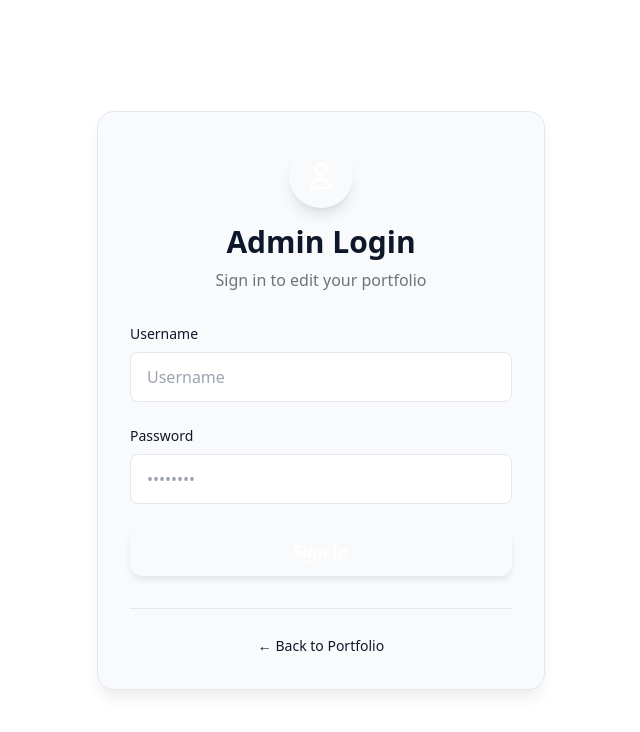
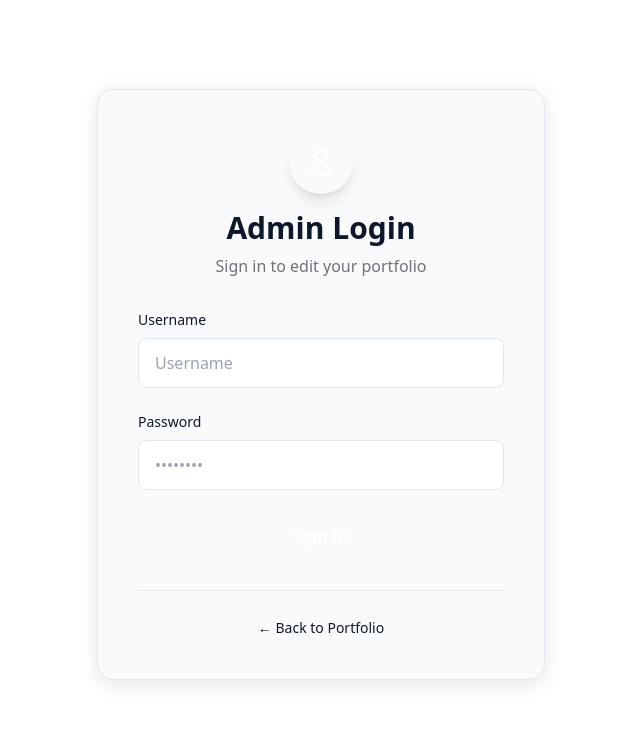
Before and after one commit to AlexRemiNoel/portfolio-alex, a Next.js app in the folder frontend/: page /login in a window 1280 px wide. Shown: the top 732 px of the page, without its empty margins (319-959 px from the left). Built offline with nearby package versions, Linux system fonts and the light colour scheme; no server answers.

Commit message:
updated global csss

```diff
--- a/frontend/app/globals.css
+++ b/frontend/app/globals.css
@@ -2,91 +2,65 @@
 @tailwind components;
 @tailwind utilities;
 
-/* Root design system */
 :root {
   --background: #ffffff;
-  --foreground: #0f172a; /* Slate 900 */
-  --primary: #2563eb;    /* blue-600 */
-  --secondary: #3b82f6;  /* blue-500 */
-  --accent: #10b981;     /* emerald-500 */
-  --muted: #f8fafc;      /* slate-50 */
-  --border: #e2e8f0;     /* slate-200 */
-  --shadow: rgba(0, 0, 0, 0.08);
-  --transition-speed: 0.3s;
+  --foreground: #0f172a;
+  --card-bg: #f8fafc;
+  --primary: #3b82f6;
+  --border: #e2e8f0;
+  --input-bg: #ffffff;
 }
 
 @media (prefers-color-scheme: dark) {
   :root {
-    --background: #020617; /* slate-950 */
-    --foreground: #f1f5f9; /* slate-100 */
+    /* Much smoother than the bright purple in your screenshot */
+    --background: #020617;
+    --foreground: #f1f5f9;
+    --card-bg: #0f172a;
     --primary: #3b82f6;
-    --secondary: #60a5fa;
-    --accent: #34d399;
-    --muted: #0f172a;      /* slate-900 */
-    --border: #1e293b;     /* slate-800 */
-    --shadow: rgba(0, 0, 0, 0.4);
+    --border: #1e293b;
+    --input-bg: #1e293b;
   }
 }
 
-/* Base resets */
 body {
   background-color: var(--background);
   color: var(--foreground);
-  font-family: ui-sans-serif, system-ui, -apple-system, sans-serif;
-  transition: background-color var(--transition-speed) ease, color var(--transition-speed) ease;
+  transition: all 0.3s ease;
 }
 
-/* Reusable Components */
+/* Professional Card Style */
 .card {
-  background-color: var(--muted);
+  background: var(--card-bg);
   border: 1px solid var(--border);
   border-radius: 1rem;
-  padding: 2rem;
-  box-shadow: 0 10px 15px -3px var(--shadow);
-  transition: transform var(--transition-speed) ease, box-shadow var(--transition-speed) ease;
+  padding: 2.5rem;
+  box-shadow: 0 4px 20px rgba(0, 0, 0, 0.1);
+  margin-bottom: 2rem;
 }
 
-.card:hover {
-  transform: translateY(-4px);
-  box-shadow: 0 20px 25px -5px var(--shadow);
+/* Fix for the "Ugly" inputs in your screenshot */
+input, textarea {
+  background: var(--input-bg) !important;
+  color: var(--foreground) !important;
+  border: 1px solid var(--border) !important;
+  border-radius: 0.5rem;
+  padding: 0.5rem 0.75rem;
+  font-family: inherit;
+  width: 100%;
+  outline: none;
+  transition: border-color 0.2s;
 }
 
-.hero-button {
-  display: inline-flex;
-  align-items: center;
-  justify-content: center;
-  padding: 0.75rem 1.5rem;
-  border-radius: 0.75rem;
-  font-weight: 600;
-  transition: all var(--transition-speed) ease;
-  box-shadow: 0 4px 6px var(--shadow);
+input:focus, textarea:focus {
+  border-color: var(--primary) !important;
+  ring: 2px var(--primary);
 }
 
-.hero-button:hover {
-  transform: translateY(-2px);
-  filter: brightness(110%);
+/* Button polishing */
+.hero-button {
+  @apply px-6 py-2.5 rounded-lg font-semibold transition-all duration-200 active:scale-95;
 }
 
-.hero-button:active {
-  transform: translateY(0);
-}
-
-/* Animations */
-@keyframes fadeInUp {
-  from {
-    opacity: 0;
-    transform: translateY(20px);
-  }
-  to {
-    opacity: 1;
-    transform: translateY(0);
-  }
-}
-
-.fade-in-up {
-  animation: fadeInUp 0.6s ease-out forwards;
-}
-
-.transition-smooth {
-  transition: all var(--transition-speed) ease;
-}
+.btn-add { @apply bg-emerald-600 hover:bg-emerald-700 text-white text-xs px-3 py-1 rounded-full flex items-center gap-1; }
+.btn-remove { @apply bg-red-500/10 hover:bg-red-500 text-red-500 hover:text-white rounded-full w-6 h-6 flex items-center justify-center transition-all; }
```
